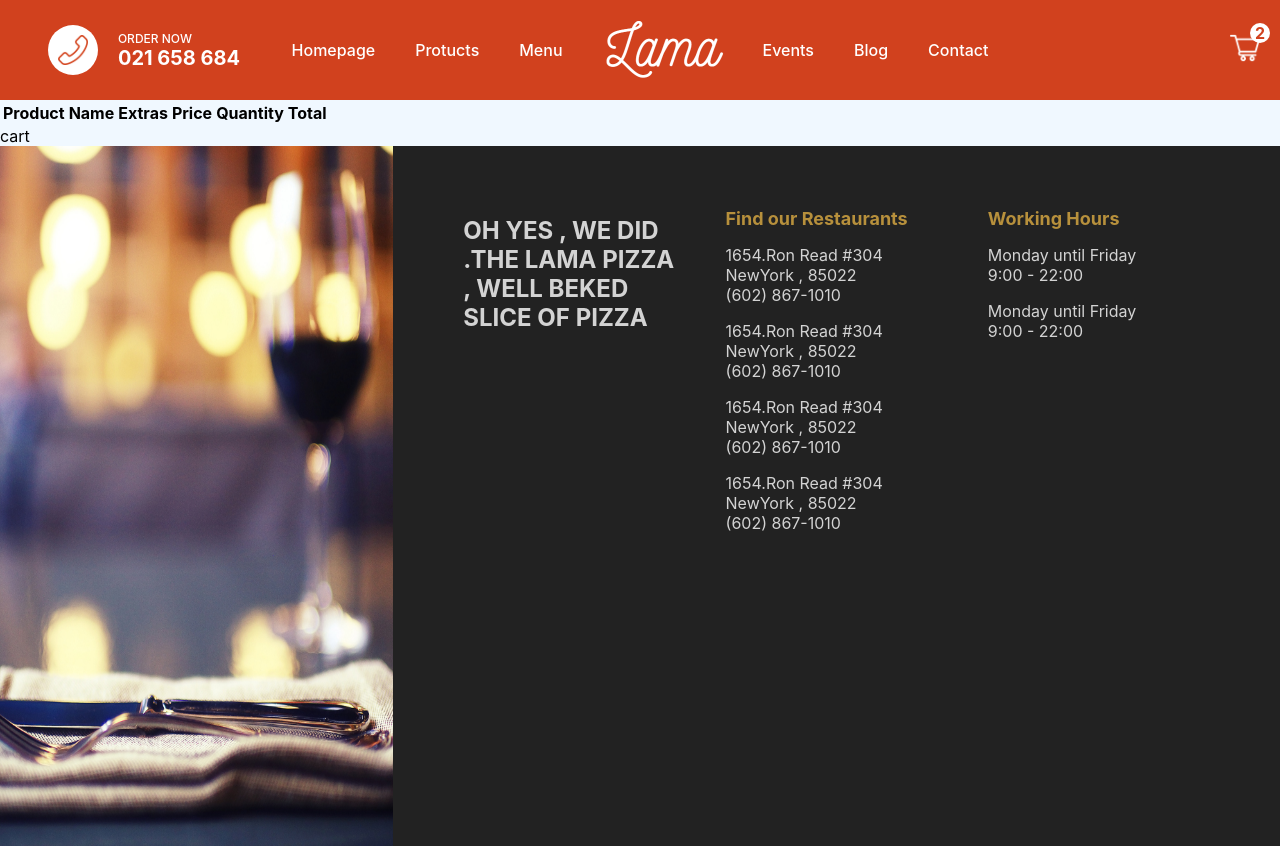
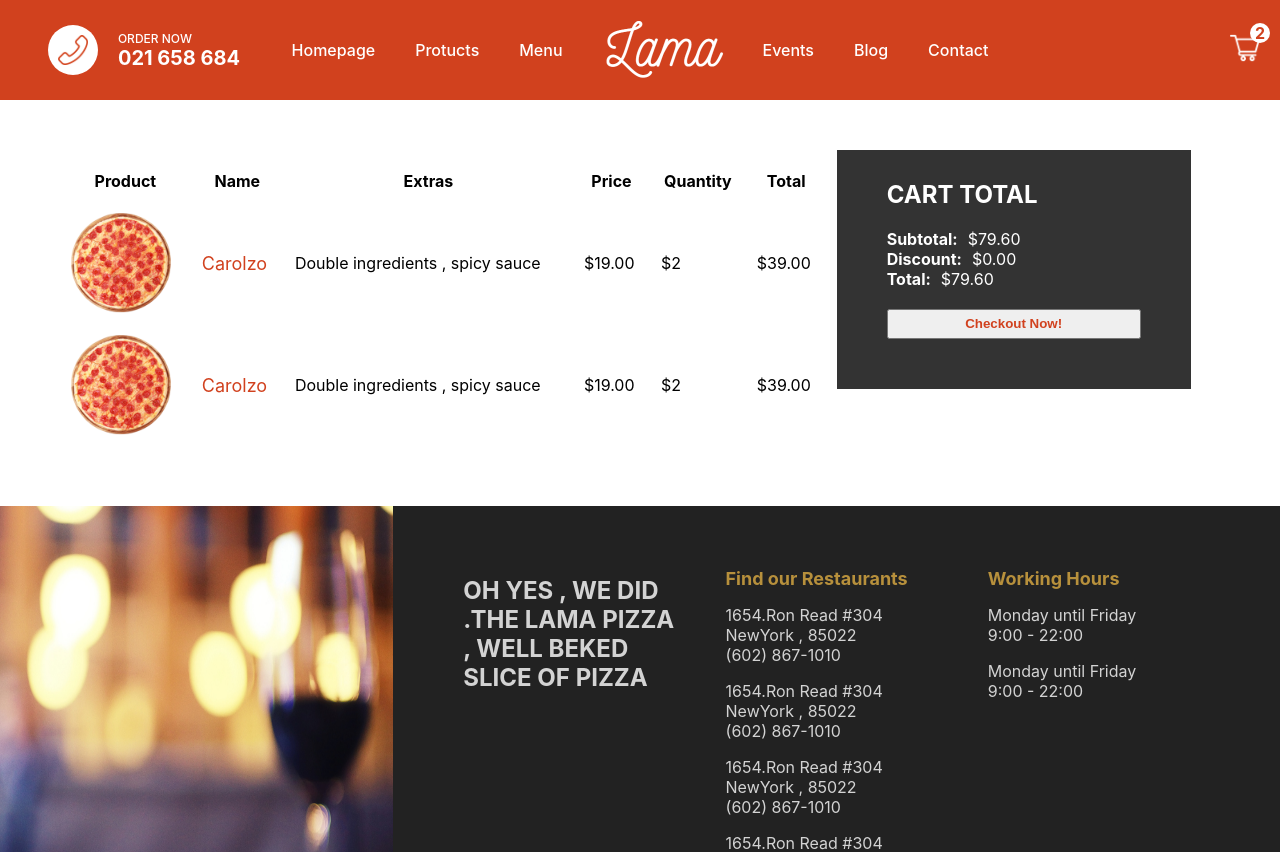
Before and after one commit to klsio22/number-one-pizzeria, a Next.js app: page /cart in a window 1280 px wide. Shown: the top 852 px of the page. Built offline with nearby package versions, Linux system fonts and the light colour scheme.

Commit message:
Finished products cart

```diff
--- a/pages/cart.jsx
+++ b/pages/cart.jsx
@@ -1,5 +1,6 @@
 import React, { Component } from 'react';
 import styles from '/styles/Cart.module.scss';
+import Image from 'next/image';
 export default class cart extends Component {
   render() {
     return (
@@ -14,9 +15,85 @@
               <th>Quantity</th>
               <th>Total</th>
             </tr>
+
+            <tr>
+              <td>
+                <div className={styles.imgConteiner}>
+                  <Image
+                    src='/img/pizza.png'
+                    alt='Photo Page'
+                    layout='fill'
+                    objectFit='cover'
+                  />
+                </div>
+              </td>
+              <td>
+                <span className={styles.name}>Carolzo</span>
+              </td>
+              <td>
+                <span className={styles.extras}>
+                  Double ingredients , spicy sauce
+                </span>
+              </td>
+              <td>
+                <span className={styles.price}>$19.00</span>
+              </td>
+              <td>
+                <span className={styles.price}>$2</span>
+              </td>
+              <td>
+                <span className={styles.price}>$39.00</span>
+              </td>
+            </tr>
+
+            <tr>
+              <td>
+                <div className={styles.imgConteiner}>
+                  <Image
+                    src='/img/pizza.png'
+                    alt='Photo Page'
+                    layout='fill'
+                    objectFit='cover'
+                  />
+                </div>
+              </td>
+              <td>
+                <span className={styles.name}>Carolzo</span>
+              </td>
+              <td>
+                <span className={styles.extras}>
+                  Double ingredients , spicy sauce
+                </span>
+              </td>
+              <td>
+                <span className={styles.price}>$19.00</span>
+              </td>
+              <td>
+                <span className={styles.price}>$2</span>
+              </td>
+              <td>
+                <span className={styles.price}>$39.00</span>
+              </td>
+            </tr>
+
+
           </table>
         </div>
-        <div className={styles.right}>cart</div>
+        <div className={styles.right}>
+          <div className={styles.wrapper}>
+            <h2 className={styles.h2}>CART TOTAL</h2>
+            <div className={styles.totalText}>
+              <b className={styles.totalTextTitle}>Subtotal:</b>$79.60
+            </div>
+            <div className={styles.totalText}>
+              <b className={styles.totalTextTitle}>Discount:</b>$0.00
+            </div>
+            <div className={styles.totalText}>
+              <b className={styles.totalTextTitle}>Total:</b>$79.60
+            </div>
+            <button className={styles.button}>Checkout Now!</button>
+          </div>
+        </div>
       </div>
     );
   }
--- a/styles/Cart.module.scss
+++ b/styles/Cart.module.scss
@@ -1,3 +1,55 @@
-.container{
-  background-color: aliceblue;
+.container {
+  padding: 50px;
+  display: flex;
+
+  .left {
+    flex: 2;
+    .table {
+      width: 100%;
+      border-spacing: 20px;
+      .imgConteiner {
+        width: 100px;
+        height: 100px;
+        position: relative;
+      }
+
+      .name {
+        font-weight: 500px;
+        color: #d1411e;
+        font-size: 18px;
+      }
+
+      .total {
+        font-weight: 500px;
+        font-size: 18px;
+      }
+    }
+  }
+
+  .right {
+    flex: 1;
+
+    .wrapper {
+      width: 90%;
+      max-height: 300px;
+      background-color: #333;
+      padding: 50px;
+      padding-top: 10px;
+      display: flex;
+      flex-direction: column;
+      justify-content: space-between;
+      color: #fff;
+      .totalTextTitle {
+        margin-right: 10px;
+      }
+
+      .button {
+        height: 30px;
+        color: #d1411e;
+        font-weight: bold;
+        cursor: pointer;
+        margin-top: 20px;
+      }
+    }
+  }
 }
```
